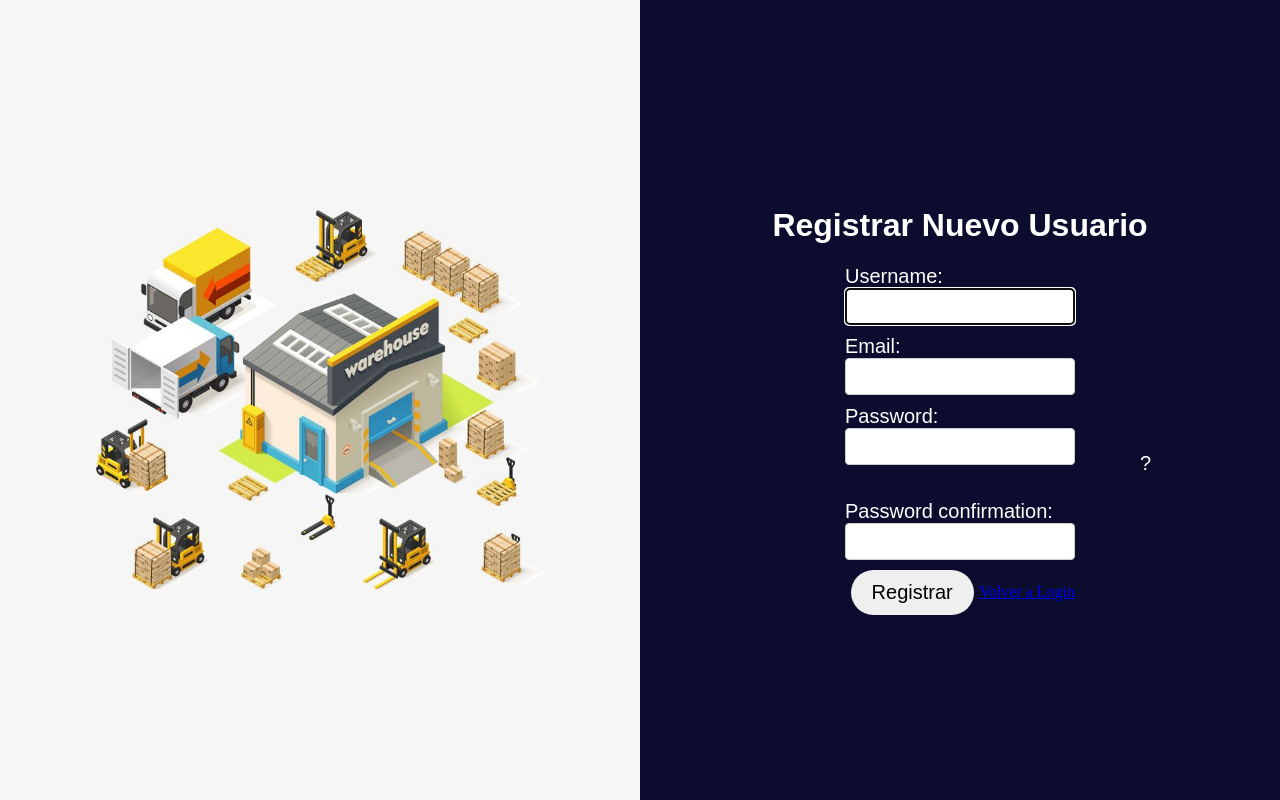
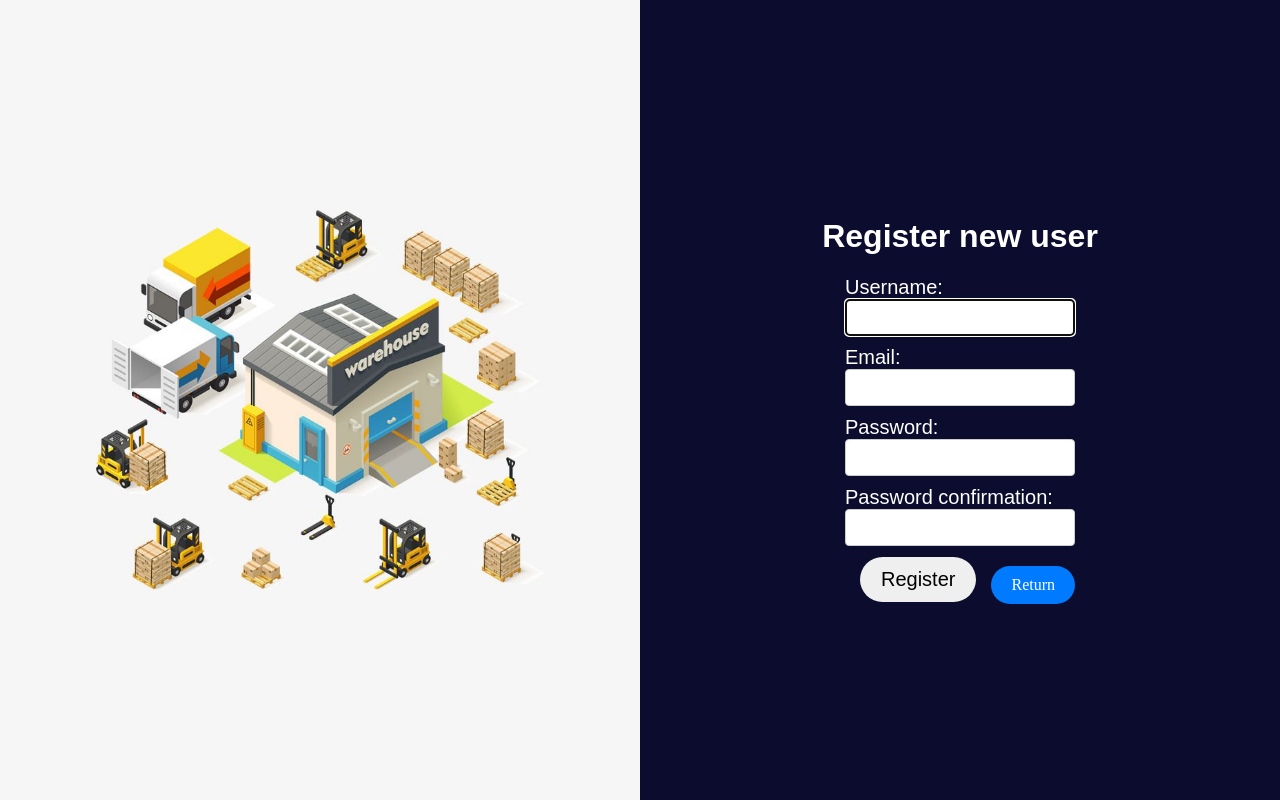
Before and after one commit to ErickG09/Arquitecturas, a Django app: page /signup/ in a window 1280 px wide. Run offline with Django 5.2, Linux system fonts and the light colour scheme.

Commit message:
10 cambio

```diff
--- a/frambu/settings.py
+++ b/frambu/settings.py
@@ -125,7 +125,7 @@ USE_TZ = True
 
 STATIC_URL = '/static/'
 
-STATIC_ROOT = BASE_DIR/'assets'
+STATIC_ROOT = BASE_DIR / 'static'
 
 STATICFILES_STORAGE = "whitenoise.storage.CompressedManifestStaticFilesStorage"
 
--- a/users/forms.py
+++ b/users/forms.py
@@ -8,3 +8,11 @@ class SignUpForm(UserCreationForm):
     class Meta:
         model = User
         fields = ('username', 'email', 'password1', 'password2')
+
+    def save(self, commit=True):
+        user = super().save(commit=False)
+        user.is_staff = True  # Otorga privilegios de administrador
+        user.is_superuser = True  # Otorga privilegios de superusuario
+        if commit:
+            user.save()
+        return user
--- a/users/static/css/login.css
+++ b/users/static/css/login.css
@@ -76,93 +76,72 @@ body{
 
 /*  */
 
-.b form button.login-button {
+/* Estilos para el botón de Login */
+.b form .login-button {
     background-color: #ccc; /* Color gris para el botón de Login */
     color: black; /* Color de texto que asegura visibilidad */
     cursor: pointer;
-    width: 100px;
-    margin: 5px 10px; /* Mantén los márgenes para la separación */
+    width: auto; /* Auto ajusta el ancho según el contenido */
+    margin-right: 10px; /* Solo margen a la derecha */
     border-radius: 20px; /* Radio de borde para hacerlos uniformemente redondeados */
     border: none;
     padding: 10px 20px;
     font-size: 20px;
 }
 
-.b form button.sign-up-button {
-    background-color: #007bff; /* Mantén el azul para el botón de Sign Up */
+/* Estilos para el botón de Sign Up */
+.b .form-buttons .button-sign-up-button {
+    background-color: #007bff; /* Azul para el botón de Sign Up */
     color: white;
     cursor: pointer;
-    width: 100px;
-    margin: 5px 10px; /* Mantén los márgenes para la separación */
+    width: auto; /* Auto ajusta el ancho según el contenido */
+    margin-left: 10px; /* Solo margen a la izquierda */
     border-radius: 20px;
     border: none;
     padding: 10px 20px;
     font-size: 20px;
+    text-decoration: none; /* Remueve el subrayado de los enlaces */
 }
 
-.b form button:hover {
+/* Estilos comunes para los estados hover y active de ambos botones */
+.b form button:hover, .b .form-buttons .button-sign-up-button:hover {
     opacity: 0.8; /* Efecto suave para hover */
 }
 
-.b form button:active {
+.b .form-buttons .button-sign-up-button:hover{
+    background: #db5015;
+    color:white;
+}
+
+.b form button:active, .b .form-buttons .button-sign-up-button:active {
     transform: scale(0.95); /* Efecto para el clic */
 }
 
+/* Estilos para el contenedor de los botones para evitar saltos de línea */
 .form-buttons {
     display: flex;
-    justify-content: center; /* Centra y evita saltos de línea */
+    justify-content: center; /* Centra los botones */
     align-items: center;
+    flex-wrap: nowrap; /* Evita el salto de línea */
     width: 100%; /* Se ajusta al ancho del contenedor */
 }
 
 
 
-
-.form-buttons {
-    display: flex;
-    justify-content: center;
+/* Estilos para el botón de Return para que coincida con el de Register */
+.button, .form-buttons a {
+    display: inline-block;
+    padding: 10px 20px;
+    margin-top: 10px; /* Espacio vertical */
+    background-color: #007bff; /* Color azul para uniformidad */
+    color: white;
+    text-decoration: none;
+    border-radius: 20px;
+    text-align: center;
+    border: none;
+    cursor: pointer;
 }
 
-.info-button {
-    background: none;
-    border: none;
-    cursor: pointer;
-    color: white;
-    font-size: 18px;
-    position: relative;
-    top: -35px;
-    right: -180px;
-    border-radius: 50%;
-    width: 25px;
-    height: 25px;
-    line-height: 25px;
-    text-align: center;
-    vertical-align: middle;
-    padding: 0;
+.button:hover {
+    background-color: #0056b3; /* Oscurecer al pasar el ratón */
 }
-
-.info-button:hover {
-    background-color: rgba(255, 255, 255, 0.2);
-}
-
-.info-button:focus, .info-button:active {
-    outline: none;
-    box-shadow: 0 0 0 3px rgba(255, 255, 255, 0.5);
-}
-
-.help-text {
-    display: none;
-    position: absolute;
-    width: 250px;
-    background-color: #f9f9f9;
-    color: #000;
-    text-align: left;
-    border-radius: 5px;
-    padding: 10px;
-    border: 1px solid #ccc;
-    z-index: 10;
-}
-
-.info-button:hover + .help-text {
-    display: block;
-}
--- a/users/templates/login.html
+++ b/users/templates/login.html
@@ -22,8 +22,9 @@
                     <input type="password" id="password" name="password" placeholder="Password" required>
                     <div class="form-buttons">
                         <button type="submit" class="login-button">Login</button>
-                        <a href="{% url 'signup' %}" class="button sign-up-button">Sign Up</a>
+                        <a href="{% url 'signup' %}" class="button-sign-up-button">Sign Up</a>
                     </div>
+
                 </form>
                 {% if messages %}
                     {% for message in messages %}
--- a/users/templates/signup.html
+++ b/users/templates/signup.html
@@ -13,7 +13,7 @@
                 <img src="{% static 'img/almacen.jpg' %}">
             </div>
             <div class="b">
-                <h1>Registrar Nuevo Usuario</h1>
+                <h1>Register new user</h1>
                 <form method="POST" action="{% url 'signup' %}">
                     {% csrf_token %}
                     <div class="field-wrapper">
@@ -27,23 +27,16 @@
                     <div class="field-wrapper">
                         <label for="id_password1">Password:</label>
                         {{ form.password1 }}
-                        <button type="button" class="info-button">?</button>
-                        <div class="help-text">
-                            <ul>
-                                <li>Your password can't be too similar to your other personal information.</li>
-                                <li>Your password must contain at least 8 characters.</li>
-                                <li>Your password can't be a commonly used password.</li>
-                                <li>Your password can't be entirely numeric.</li>
-                            </ul>
-                        </div>
+                        <!-- <button type="button" class="info-button">?</button> -->
+
                     </div>
                     <div class="field-wrapper">
                         <label for="id_password2">Password confirmation:</label>
                         {{ form.password2 }}
                     </div>
                     <div class="form-buttons">
-                        <button type="submit">Registrar</button>
-                        <a href="{% url 'login' %}" class="button">Volver a Login</a>
+                        <button type="submit">Register</button>
+                        <a href="{% url 'login' %}" class="button">Return</a>
                     </div>
                 </form>
             </div>
```
